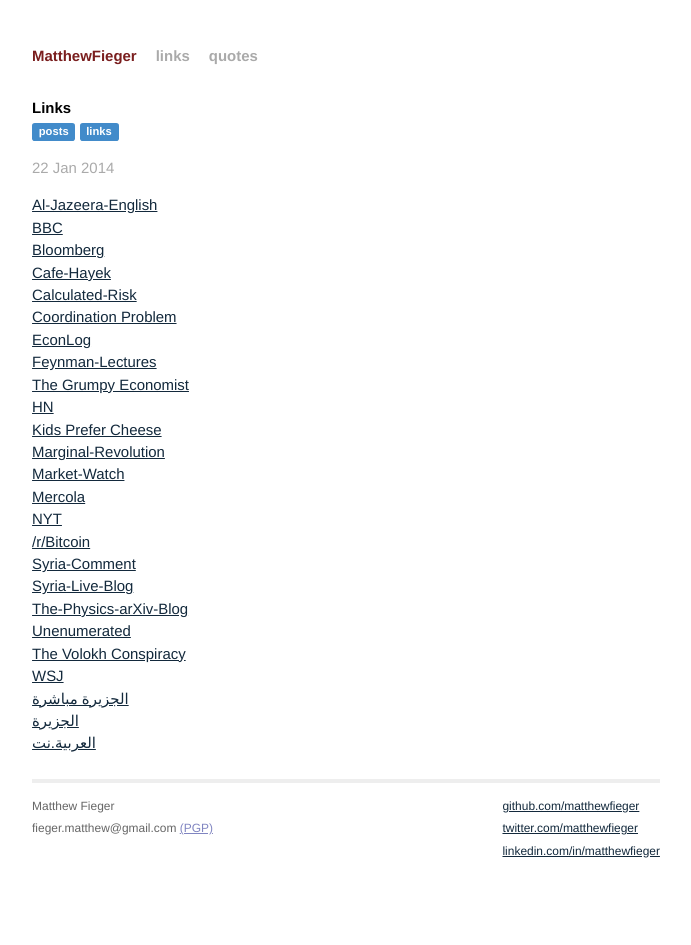
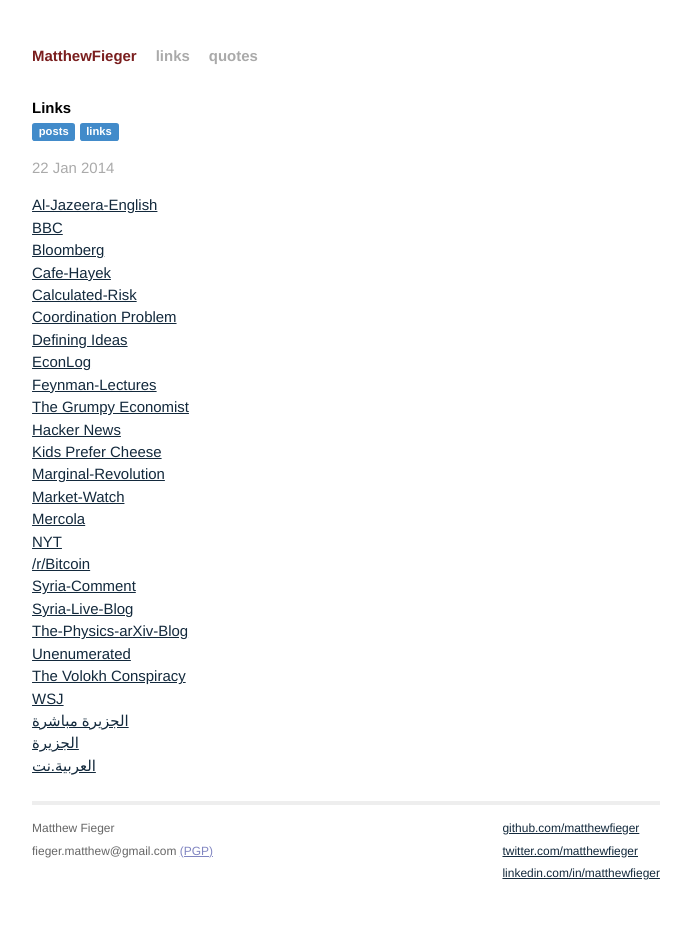
Before and after one commit to matthewfieger/matthewfieger.github.io, a Jekyll site: the page built from links.html, in a window 1280 px wide. Shown: the whole page, without its empty margins (294-985 px from the left). Built offline with Jekyll 4.4.1, drawn with Linux system fonts in a browser that asks for light colours; Markdown is read by kramdown in place of the engine named in the settings.

Commit message:
added link

```diff
--- a/_posts/2014-01-22-links.markdown
+++ b/_posts/2014-01-22-links.markdown
@@ -16,7 +16,7 @@
 <a target="_blank" href="http://econlog.econlib.org/">EconLog</a><br />
 <a target="_blank" href="http://www.feynmanlectures.caltech.edu/">Feynman-Lectures</a><br />
 <a target="_blank" href="http://johnhcochrane.blogspot.com/">The Grumpy Economist</a><br />
-<a target="_blank" href="https://news.ycombinator.com/news">HN</a><br />
+<a target="_blank" href="https://news.ycombinator.com/news">Hacker News</a><br />
 <a target="_blank" href="http://mungowitzend.blogspot.com/">Kids Prefer Cheese</a><br />
 <a target="_blank" href="http://marginalrevolution.com/">Marginal-Revolution</a><br />
 <a target="_blank" href="http://www.marketwatch.com/">Market-Watch</a><br />
--- a/links.html
+++ b/links.html
@@ -17,10 +17,11 @@
 <a target="_blank" href="http://www.cafehayek.com/">Cafe-Hayek</a><br />
 <a target="_blank" href="http://www.calculatedriskblog.com/">Calculated-Risk</a><br />
 <a target="_blank" href="http://www.coordinationproblem.org/">Coordination Problem</a><br />
+<a target="_blank" href="http://www.hoover.org/publications/defining-ideas/libertarian-archives">Defining Ideas</a><br />
 <a target="_blank" href="http://econlog.econlib.org/">EconLog</a><br />
 <a target="_blank" href="http://www.feynmanlectures.caltech.edu/">Feynman-Lectures</a><br />
 <a target="_blank" href="http://johnhcochrane.blogspot.com/">The Grumpy Economist</a><br />
-<a target="_blank" href="https://news.ycombinator.com/news">HN</a><br />
+<a target="_blank" href="https://news.ycombinator.com/news">Hacker News</a><br />
 <a target="_blank" href="http://mungowitzend.blogspot.com/">Kids Prefer Cheese</a><br />
 <a target="_blank" href="http://marginalrevolution.com/">Marginal-Revolution</a><br />
 <a target="_blank" href="http://www.marketwatch.com/">Market-Watch</a><br />
```
